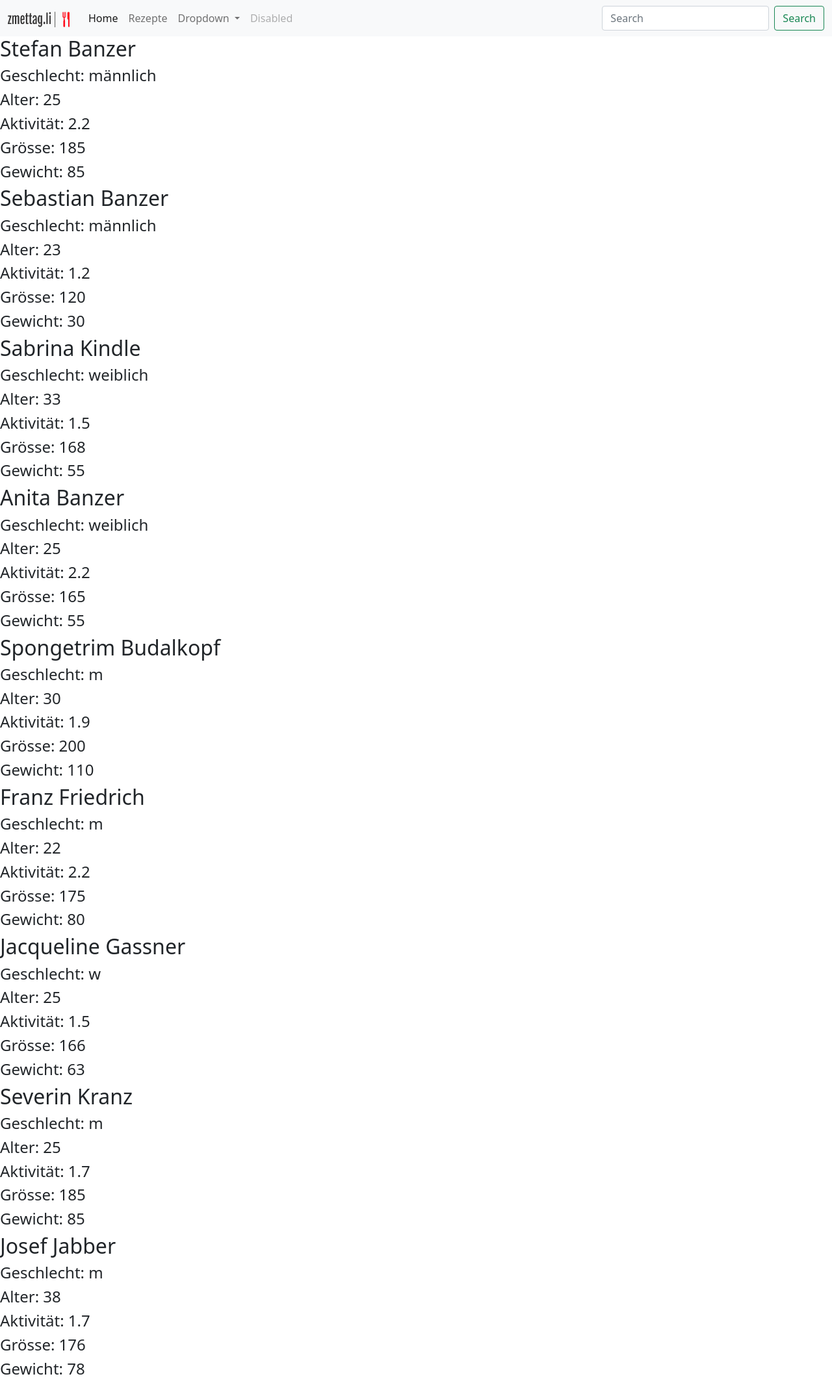
After one commit to stuufc/pro2, a Flask app: page /kalorien/ in a window 1280 px wide. The commit adds this page. Shown: the whole page at 65% size. Run offline with Flask 2, Linux system fonts and the light colour scheme; some libraries are stand-ins or nearby versions.

Commit message:
Rezepte erfassen eingebaut, angefangen Dict-Inhalt mit Jinja-Logik über ein html darzustellen, angefangen Values aus Dict abzufangen um damit in meiner Funktion rechnen zu können

```diff
--- a/meineapp/data/user_data.json
+++ b/meineapp/data/user_data.json
@@ -1,20 +1,65 @@
 {
-    "sadf sadf": {
-        "Vorname": "sadf",
-        "Nachame": "sadf",
-        "Geschlecht": "m\u00e4nnlich",
-        "Alter": "123",
-        "Aktivit\u00e4t": "1.5",
-        "Gr\u00f6sse": "185",
-        "Gewicht": "85"
-    },
     "Stefan Banzer": {
-        "Vorname": "Stefan",
-        "Nachame": "Banzer",
         "Geschlecht": "m\u00e4nnlich",
         "Alter": "25",
         "Aktivit\u00e4t": "2.2",
         "Gr\u00f6sse": "185",
         "Gewicht": "85"
+    },
+    "Sebastian Banzer": {
+        "Geschlecht": "m\u00e4nnlich",
+        "Alter": "23",
+        "Aktivit\u00e4t": "1.2",
+        "Gr\u00f6sse": "120",
+        "Gewicht": "30"
+    },
+    "Sabrina Kindle": {
+        "Geschlecht": "weiblich",
+        "Alter": "33",
+        "Aktivit\u00e4t": "1.5",
+        "Gr\u00f6sse": "168",
+        "Gewicht": "55"
+    },
+    "Anita Banzer": {
+        "Geschlecht": "weiblich",
+        "Alter": "25",
+        "Aktivit\u00e4t": "2.2",
+        "Gr\u00f6sse": "165",
+        "Gewicht": "55"
+    },
+    "Spongetrim Budalkopf": {
+        "Geschlecht": "m",
+        "Alter": "30",
+        "Aktivit\u00e4t": "1.9",
+        "Gr\u00f6sse": "200",
+        "Gewicht": "110"
+    },
+    "Franz Friedrich": {
+        "Geschlecht": "m",
+        "Alter": "22",
+        "Aktivit\u00e4t": "2.2",
+        "Gr\u00f6sse": "175",
+        "Gewicht": "80"
+    },
+    "Jacqueline Gassner": {
+        "Geschlecht": "w",
+        "Alter": "25",
+        "Aktivit\u00e4t": "1.5",
+        "Gr\u00f6sse": "166",
+        "Gewicht": "63"
+    },
+    "Severin Kranz": {
+        "Geschlecht": "m",
+        "Alter": "25",
+        "Aktivit\u00e4t": "1.7",
+        "Gr\u00f6sse": "185",
+        "Gewicht": "85"
+    },
+    "Josef Jabber": {
+        "Geschlecht": "m",
+        "Alter": "38",
+        "Aktivit\u00e4t": "1.7",
+        "Gr\u00f6sse": "176",
+        "Gewicht": "78"
     }
 }
--- a/meineapp/main.py
+++ b/meineapp/main.py
@@ -1,11 +1,19 @@
+import flask
 from flask import Flask
+from flask import redirect
 from flask import render_template
 from flask import request
 import daten
+import json
 import kalorienrechner
 #import preise
 
 app = Flask("meineapp")
+
+def personendaten_laden():
+    with open("data/user_data.json") as open_file:
+        personendaten = json.load(open_file)
+        return personendaten
 
 #@app.route("/hello")
 #def home():
@@ -30,22 +38,50 @@ def datenspeichern():
     if request.method == 'POST':
         vorname = request.form['vorname']
         nachname = request.form['nachname']
-        key = f"{vorname} {nachname}"
+        key = f"{vorname} {nachname}" #hier wird der Key für das Dictionary in user_data.json erstellt
         geschlecht = request.form['geschlecht']
         alter = request.form['alter']
         aktivitaet = request.form['aktivitaet']
         groesse = request.form['groesse']
         gewicht = request.form['gewicht']
         daten.personendaten_speichern(key, vorname, nachname, geschlecht, alter, aktivitaet, groesse, gewicht)
-        return "test erfolgreich"
-    return render_template("home.html")
+        return flask.redirect("/kalorien/")
+    else:
+        return render_template("home.html")
+
+
+@app.route("/kalorien/", methods=['GET', 'POST'])
+def datensatz():
+    with open("data/user_data.json", "r") as open_file:
+        user_data = json.load(open_file)
+        print(user_data)
+    print(user_data.keys())
+    user = user_data.get("Stefan Banzer")
+    print(user)
+    alter = int(user.get("Alter"))
+    personendaten = personendaten_laden()
+    return render_template("kalorien.html", person=personendaten)
+
+@app.route("/rezepte/", methods=['GET', 'POST'])
+def rezeptespeichern():
+    if request.method == 'POST':
+        name = request.form['name']
+        key2 = f"{name}" #hier wird der Key für das Dictionary in rezepte.json erstellt
+        kategorie = request.form['kategorie']
+        typ = request.form['typ']
+        kalorien = request.form['kalorien']
+        daten.rezepte_speichern(key2, kategorie, typ, kalorien)
+        bestaetigung = "Das Rezept " + name + " wurde erfolgreich gespeichert."
+        return render_template("rezepte.html", bestaetigung=bestaetigung) #der Satz "bestaetigung" wird hier an das HTML Template weitergegeben
+    return render_template("rezepte.html")
 
 @app.route("/registration/")
 def registration():
     return render_template("footer.html")
-@app.route("/tescht")
-def test():
-    return "succes"
+
+@app.route("/tescht/", methods=['GET', 'POST'])
+def testsachen():
+    return render_template('kalorien.html')
 
 @app.route("/about")
 def about():
--- a/meineapp/templates/header.html
+++ b/meineapp/templates/header.html
@@ -5,3 +5,4 @@
     <link rel="stylesheet" href="{{ url_for('static', filename='haupt.css') }}">
     <title>MeineApp</title>
 </head>
+<body>
--- /dev/null
+++ b/meineapp/templates/kalorien.html
@@ -0,0 +1,35 @@
+{% include "header.html" %}
+{% include "menu.html" %}
+{% for nutzer, daten in person.items() %}
+    <h2>{{nutzer}}</h2>
+    {% for nutzerdaten, value2 in daten.items() %}
+        <h4>{{nutzerdaten}}: {{value2}}<h4>
+    {% endfor %}
+{% endfor %}
+<!--<div class="container">
+    <h1>Deine Personendaten</h1>
+    <form method="POST">
+        <label for="nutzer_kalorien" class="mb-3">Nutzer auswählen: </label>
+        <select name="nutzer_kalorien" id="nutzer_kalorien">
+            <option></option>
+            {% for nutzer, daten in person.items() %}
+            <option>{{ nutzer }}</option>
+            {% for nutzerdaten, value2 in daten.items() %}
+            <p>{{nutzerdaten}}: {{value2}}</p>
+            {% endfor %}
+            {% endfor %}
+        </select>
+        <button type="submit" class="btn btn-primary btn-block btn-lg">Daten übermitteln</button>
+
+    </form>
+    <form method="POST">
+        {% if nutzer in person.items() %}
+        {% for nutzerdaten, value2 in daten.items() %}
+        <p>{{nutzerdaten}}: {{value2}}</p>
+        {% endfor %}
+        {% endif %}
+    </form>
+</div>-->
+
+
+{% include "footer.html" %}
--- a/meineapp/templates/menu.html
+++ b/meineapp/templates/menu.html
@@ -1,6 +1,6 @@
 <nav class="navbar navbar-expand-lg navbar-light bg-light">
   <div class="container-fluid">
-    <a class="navbar-brand" href="#">
+    <a class="navbar-brand" href="http://127.0.0.1:5000/home/">
         <img src="{{ url_for('static', filename='images/logo_large.png') }}" alt="logo" width="100" height="24">
     </a>
     <button class="navbar-toggler" type="button" data-bs-toggle="collapse" data-bs-target="#navbarSupportedContent" aria-controls="navbarSupportedContent" aria-expanded="false" aria-label="Toggle navigation">
@@ -9,10 +9,10 @@
     <div class="collapse navbar-collapse" id="navbarSupportedContent">
       <ul class="navbar-nav me-auto mb-2 mb-lg-0">
         <li class="nav-item">
-          <a class="nav-link active" aria-current="page" href="#">Home</a>
+          <a class="nav-link active" aria-current="page" href="http://127.0.0.1:5000/home/">Home</a>
         </li>
         <li class="nav-item">
-          <a class="nav-link" href="#">Link</a>
+          <a class="nav-link" href="http://127.0.0.1:5000/rezepte/">Rezepte</a>
         </li>
         <li class="nav-item dropdown">
           <a class="nav-link dropdown-toggle" href="#" id="navbarDropdown" role="button" data-bs-toggle="dropdown" aria-expanded="false">
```
Also changed, not shown: meineapp/data/dict_demo.py (added, +24 -0 lines), meineapp/data/rezepte.json (added, +37 -0 lines), meineapp/daten.py (+18 -3 lines), meineapp/kalorienrechner.py (+20 -0 lines), meineapp/templates/home.html (+8 -4 lines), meineapp/templates/rezepte.html (added, +44 -0 lines).
